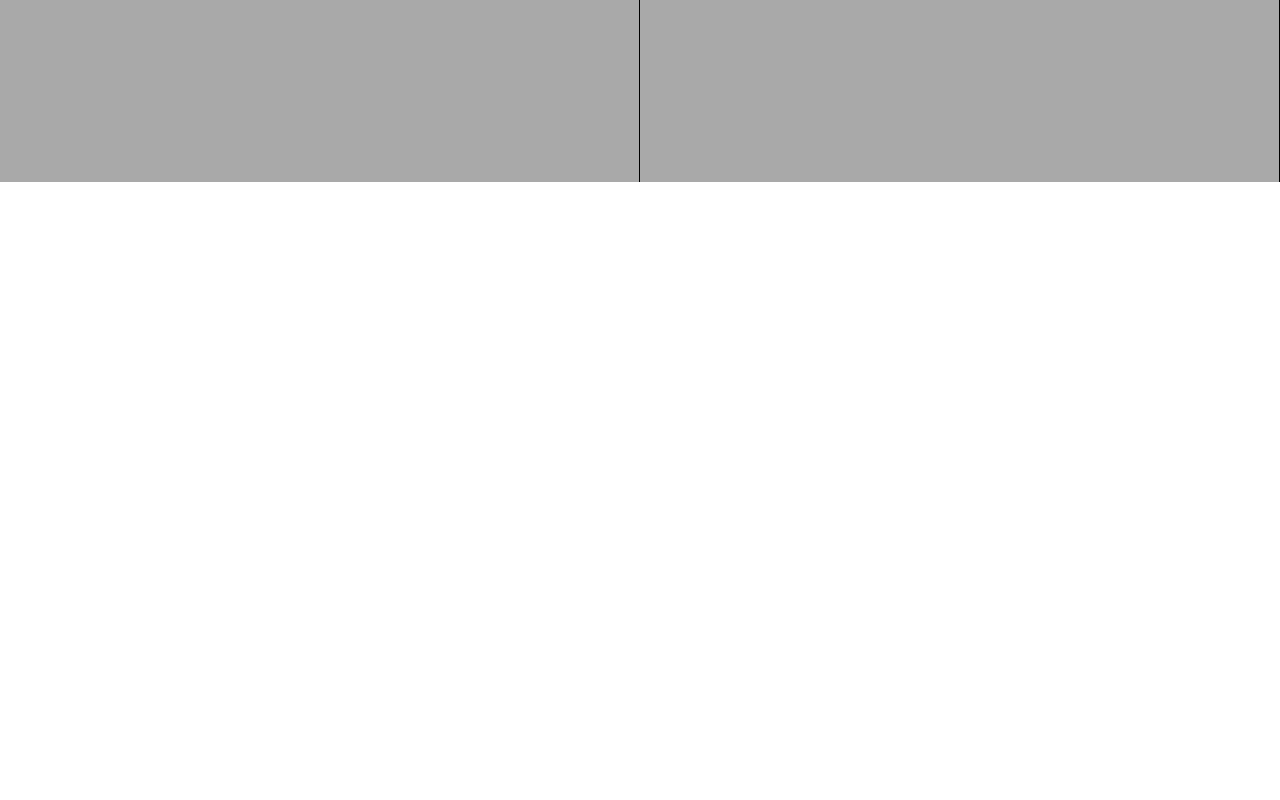
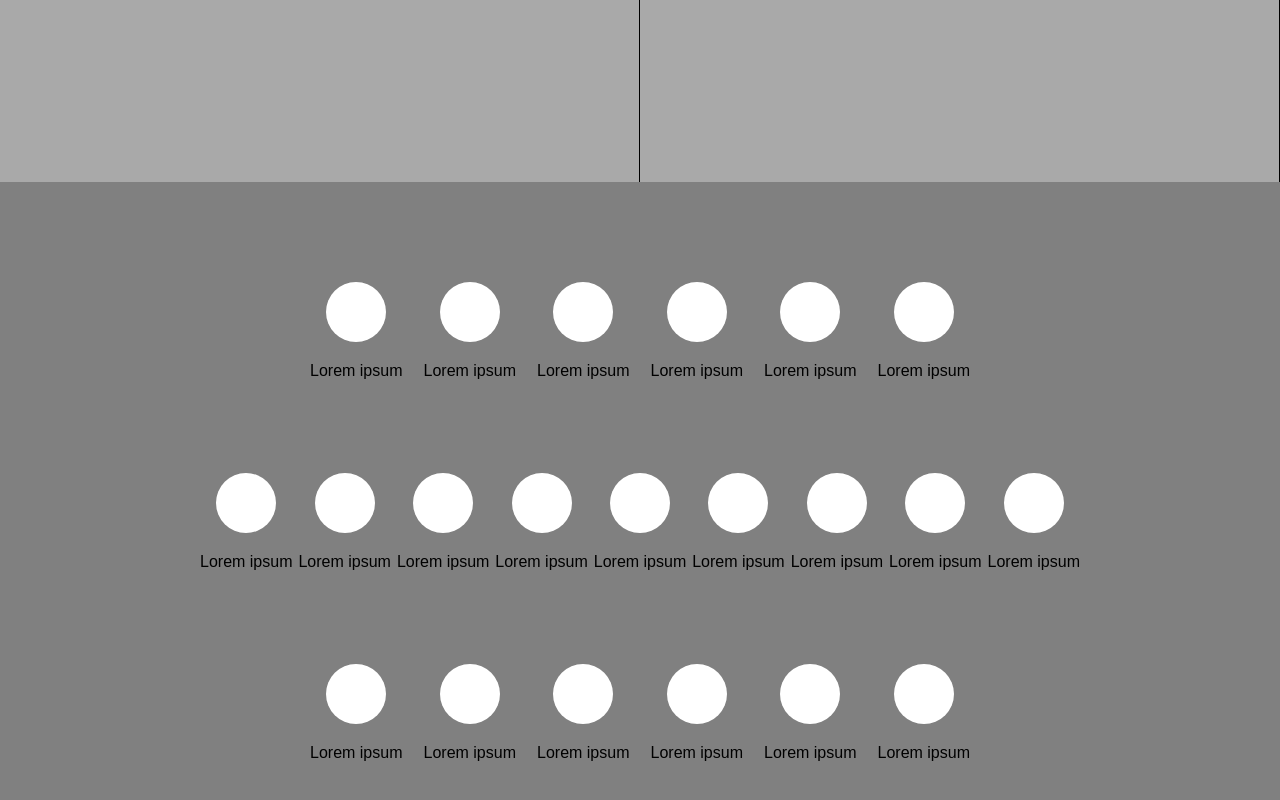
Before and after one commit to JBarti/Trema_v2, a React (Create React App) app in the folder frontend/trema/: page / in a window 1280 px wide. Shown: the part 3410-4210 px from the top of the page. Before the commit the page ends 3592 px from the top, so only its background shows below. Built offline with nearby package versions, Linux system fonts and the light colour scheme; the HTML template or start-up script is replaced by a standard one.

Commit message:
Added block7

```diff
--- a/frontend/trema/src/components/common/block/block.jsx
+++ b/frontend/trema/src/components/common/block/block.jsx
@@ -11,6 +11,7 @@ const STYLE_VARIANT_CASES = {
   block4: StyleVariants.block4Style,
   block5: StyleVariants.block5Style,
   block6: StyleVariants.block6Style,
+  block7: StyleVariants.block7Style,
 };
 
 const Block = (props) => {
--- a/frontend/trema/src/components/common/block/styleVariants.jsx
+++ b/frontend/trema/src/components/common/block/styleVariants.jsx
@@ -45,6 +45,15 @@ const styleVariant = {
     alignItems: 'center',
     justifyContent: 'center',
   },
+
+  block7Style: {
+    height: '60vh',
+    backgroundColor: 'gray',
+    flexDirection: 'column',
+    alignItems: 'center',
+    justifyContent: 'space-between',
+    padding: '100px 200px',
+  },
 };
 
 export default styleVariant;
--- a/frontend/trema/src/pages/home/Home.css
+++ b/frontend/trema/src/pages/home/Home.css
@@ -60,3 +60,29 @@
   flex-grow: 1;
   border-right: solid 1px black;
 }
+
+.block7__row{
+  display: flex;
+  flex-direction: row;
+  width: 100%;
+  justify-content: space-between;
+}
+
+.block7__row--short{
+  width: 75%;
+}
+
+.subject-wrapper{
+  display: flex;
+  flex-direction: column;
+  align-items: center;
+
+}
+
+.subject-image{
+  height: 60px;
+  width: 60px;
+  border-radius: 50%;
+  background-color: white;
+  margin-bottom: 20px;
+}
--- a/frontend/trema/src/pages/home/Home.jsx
+++ b/frontend/trema/src/pages/home/Home.jsx
@@ -69,6 +69,98 @@ const Home = () => (
       <div className='block6__image' />
       <Paraf variant='block6'>Lorem ipsum dolor sit amet</Paraf>
     </Block>
+    <Block variant='block7'>
+      <div className='block7__row block7__row--short'>
+        <div className='subject-wrapper'>
+          <div className='subject-image' />
+          <Title>Lorem ipsum</Title>
+        </div>
+        <div className='subject-wrapper'>
+          <div className='subject-image' />
+          <Title>Lorem ipsum</Title>
+        </div>
+        <div className='subject-wrapper'>
+          <div className='subject-image' />
+          <Title>Lorem ipsum</Title>
+        </div>
+        <div className='subject-wrapper'>
+          <div className='subject-image' />
+          <Title>Lorem ipsum</Title>
+        </div>
+        <div className='subject-wrapper'>
+          <div className='subject-image' />
+          <Title>Lorem ipsum</Title>
+        </div>
+        <div className='subject-wrapper'>
+          <div className='subject-image' />
+          <Title>Lorem ipsum</Title>
+        </div>
+      </div>
+      <div className='block7__row'>
+        <div className='subject-wrapper'>
+          <div className='subject-image' />
+          <Title>Lorem ipsum</Title>
+        </div>
+        <div className='subject-wrapper'>
+          <div className='subject-image' />
+          <Title>Lorem ipsum</Title>
+        </div>
+        <div className='subject-wrapper'>
+          <div className='subject-image' />
+          <Title>Lorem ipsum</Title>
+        </div>
+        <div className='subject-wrapper'>
+          <div className='subject-image' />
+          <Title>Lorem ipsum</Title>
+        </div>
+        <div className='subject-wrapper'>
+          <div className='subject-image' />
+          <Title>Lorem ipsum</Title>
+        </div>
+        <div className='subject-wrapper'>
+          <div className='subject-image' />
+          <Title>Lorem ipsum</Title>
+        </div>
+        <div className='subject-wrapper'>
+          <div className='subject-image' />
+          <Title>Lorem ipsum</Title>
+        </div>
+        <div className='subject-wrapper'>
+          <div className='subject-image' />
+          <Title>Lorem ipsum</Title>
+        </div>
+        <div className='subject-wrapper'>
+          <div className='subject-image' />
+          <Title>Lorem ipsum</Title>
+        </div>
+      </div>
+      <div className='block7__row block7__row--short'>
+        <div className='subject-wrapper'>
+          <div className='subject-image' />
+          <Title>Lorem ipsum</Title>
+        </div>
+        <div className='subject-wrapper'>
+          <div className='subject-image' />
+          <Title>Lorem ipsum</Title>
+        </div>
+        <div className='subject-wrapper'>
+          <div className='subject-image' />
+          <Title>Lorem ipsum</Title>
+        </div>
+        <div className='subject-wrapper'>
+          <div className='subject-image' />
+          <Title>Lorem ipsum</Title>
+        </div>
+        <div className='subject-wrapper'>
+          <div className='subject-image' />
+          <Title>Lorem ipsum</Title>
+        </div>
+        <div className='subject-wrapper'>
+          <div className='subject-image' />
+          <Title>Lorem ipsum</Title>
+        </div>
+      </div>
+    </Block>
   </div>
 );
 
```
Also changed, not shown: 1 other file (tests, documents, lock files or other folders).
